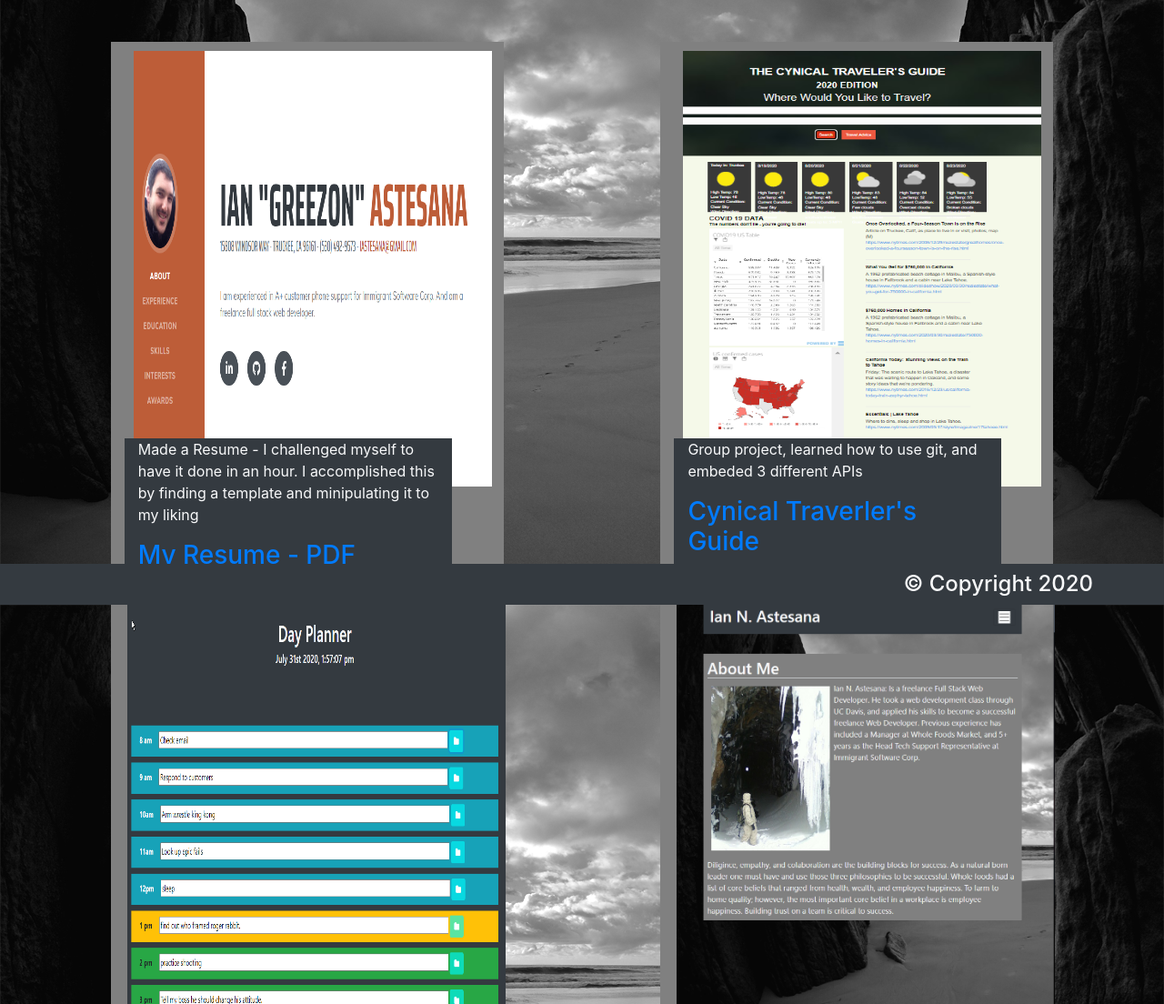
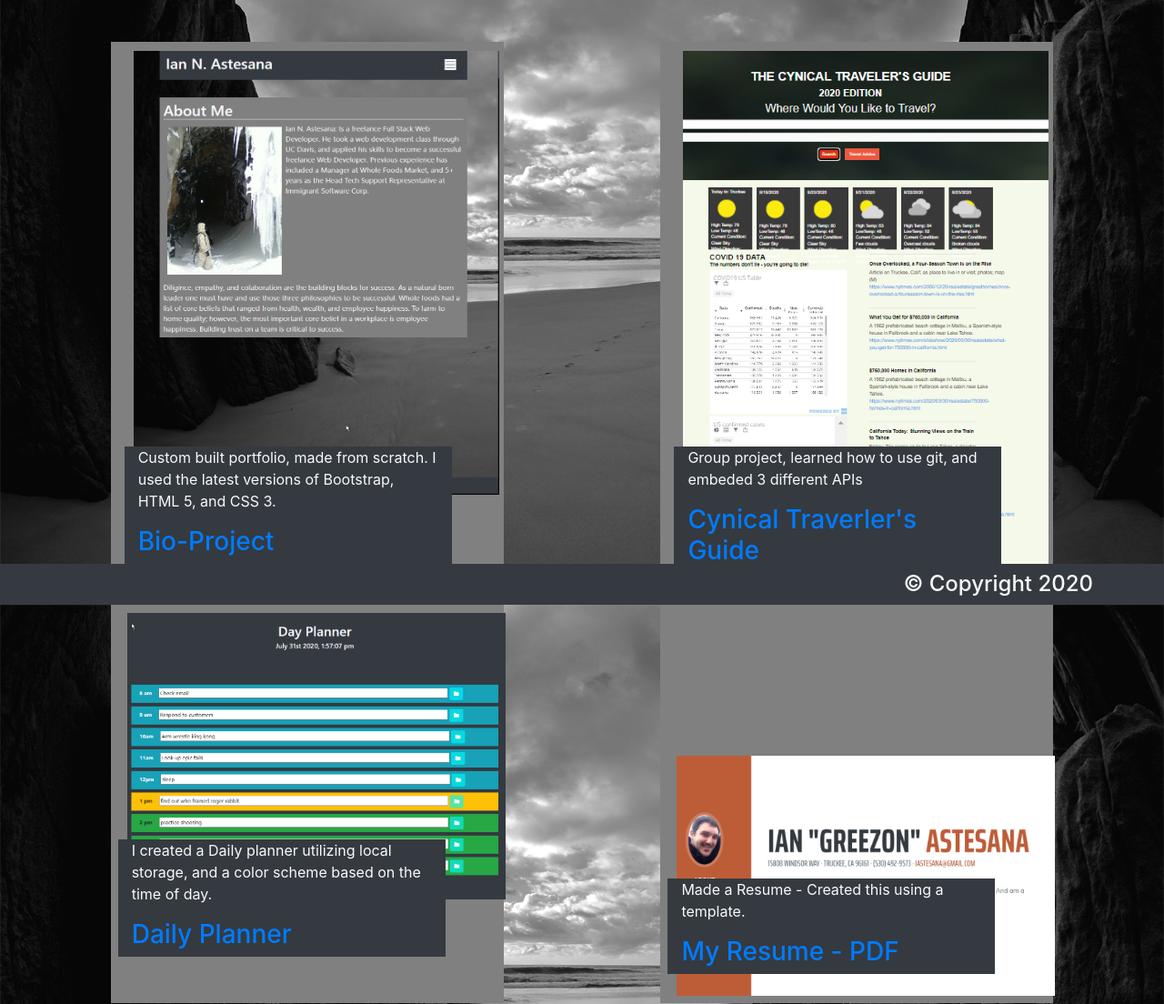
Before and after one commit to Greezon/upgraded-portfolio, a plain HTML site: page portfolio.html in a window 1280 px wide. Shown: the part 135-1239 px from the top of the page at 91% size. Drawn offline with nearby package versions, Linux system fonts and the light colour scheme.

Commit message:
Made some changes to my portfolio

```diff
--- a/assets/css/style.css
+++ b/assets/css/style.css
@@ -51,8 +51,3 @@ body{
     position: fixed;
 
 }
-
-/* Facebook hover effect */
-#fb1:hover{
-    background-color: hotpink !important;
-}
--- a/portfolio.html
+++ b/portfolio.html
@@ -48,23 +48,24 @@
     <div class="row">
       <div class="text-sm-l col-xl-5 col-md-6 mr-auto" style="background-color: grey;">
         <div style="width: 100%; height: 80%;">
-          <a href="./resume/index.html" target="_blank"><img class="img-fluid float-left" src="./assets/images/resume.png" alt="Starcraft is Competitive ESports" style="margin: 10px; width: 98%; height: 100%;"></a>
-      </div>
+
+          <a href="https://greezon.github.io/bioproject/" target="_blank"><img class="img-fluid float-left" src="./assets/images/readme.png" alt="The Matrix, Fascinated?" style="margin: 10px; width: 100%; height: 100%;"></a>
+
+        </div>
           <div class="bg-dark text-light col-10" style="margin-top: -10%; position: absolute;">
-            <p>Made a Resume - I challenged myself to have it done in an hour. I accomplished this by finding a template and minipulating it to my liking </p>
-          <a href="https://drive.google.com/file/d/1vKRH6cHTKPXGsCkjZhQVeGnVv6SOveEL/view?usp=sharing" target="_blank"><h3>My Resume - PDF</h3></a>
+            <p>Custom built portfolio, made from scratch. I used the latest versions of Bootstrap, HTML 5, and CSS 3.</p>
+            <a href="https://github.com/Greezon/bioproject" target="_blank"><h3>Bio-Project</h3></a>
           </div>
         </div>
 
         <div class="text-sm-l col-xl-5 col-md-6 ml-auto" style="background-color: grey;" >
           <div style="width: 100%; height: 80%;">
-              <a href="https://greezon.github.io/team-sac-repo/" target="_blank"><img class="img-fluid float-left" src="./assets/images/assignment-screen-shots/project.png" alt="Starcraft is Competitive ESports" style="margin: 10px; width: 98%; height: 100%;"></a>
+              <a href="https://greezon.github.io/team-sac-repo/" target="_blank"><img class="img-fluid float-left" src="./assets/images/assignment-screen-shots/project.png" alt="Starcraft is Competitive ESports" style="margin: 10px;"></a>
           </div>
 
           <div class="bg-dark text-light col-10" style="margin-top: -10%; position: absolute;">
             <p>Group project, learned how to use git, and embeded 3 different APIs</p>
             <a href="https://github.com/Greezon/team-sac-repo" target="_blank"><h3>Cynical Traverler's Guide</h3></a>
-
           </div>
         </div>
       </div>
@@ -73,8 +74,8 @@
       <!-- Start of second row -->
       <div class="row">
         <div class="text-sm-l p-2 col-xl-5 col-md-6 col-xs-5 mr-auto" style="background-color: grey;">
-          <div style="width: 100%; height: 100%;">
-            <a href="https://greezon.github.io/daily-planner/" target="_blank"><img class="img-fluid float-left" src="./assets/images/daily-planner.png" alt="" style="margin: 10px; width: 100%; height: 100%;"></a>
+          <div style="width: 100%; height: 80%;">
+            <a href="https://greezon.github.io/daily-planner/" target="_blank"><img class="img-fluid float-left" src="./assets/images/daily-planner.png" alt="" style="margin: 10px;"></a>
           </div>
           <div class="bg-dark text-light col-10" style="margin-top: -20%; position: absolute;">
             <p>I created a Daily planner utilizing local storage, and a color scheme based on the time of day.</p>
@@ -83,12 +84,12 @@
           </div>
 
         <div class="text-sm-l p-2 col-xl-5 col-md-6 col-xs-5 ml-auto" style="background-color: grey;" >
-           <div style="width: 100%; height: 100%;">
-              <a href="https://greezon.github.io/bioproject/" target="_blank"><img class="img-fluid float-left" src="./assets/images/readme.png" alt="The Matrix, Fascinated?" style="margin: 10px; width: 100%; height: 100%;"></a>
+           <div style="width: 100%; height: 80%;">
+            <a href="https://greezon.github.io/team-sac-repo/" target="_blank"><img class="img-fluid float-left" src="./assets/images/resume.png" alt="Ian Astesana's Resume Page" style="margin-top: 40%; margin-left: 10px;"></a>
             </div>
-            <div class="bg-dark text-light col-10" style="margin-top: -20%; position: absolute; ">
-              <p>Custom built portfolio, made from scratch. I used the latest versions of Bootstrap, HTML 5, and CSS 3.</p>
-              <a href="https://github.com/Greezon/bioproject" target="_blank"><h3>Bio-Project</h3></a>
+            <div class="bg-dark text-light col-10" style="margin-top: -10%; position: absolute; ">
+              <p>Made a Resume - Created this using a template. </p>
+              <a href="https://drive.google.com/file/d/1vKRH6cHTKPXGsCkjZhQVeGnVv6SOveEL/view?usp=sharing" target="_blank"><h3>My Resume - PDF</h3></a>
             </div>
           </div>
         </div>
```
Also changed, not shown: 1 other file.
